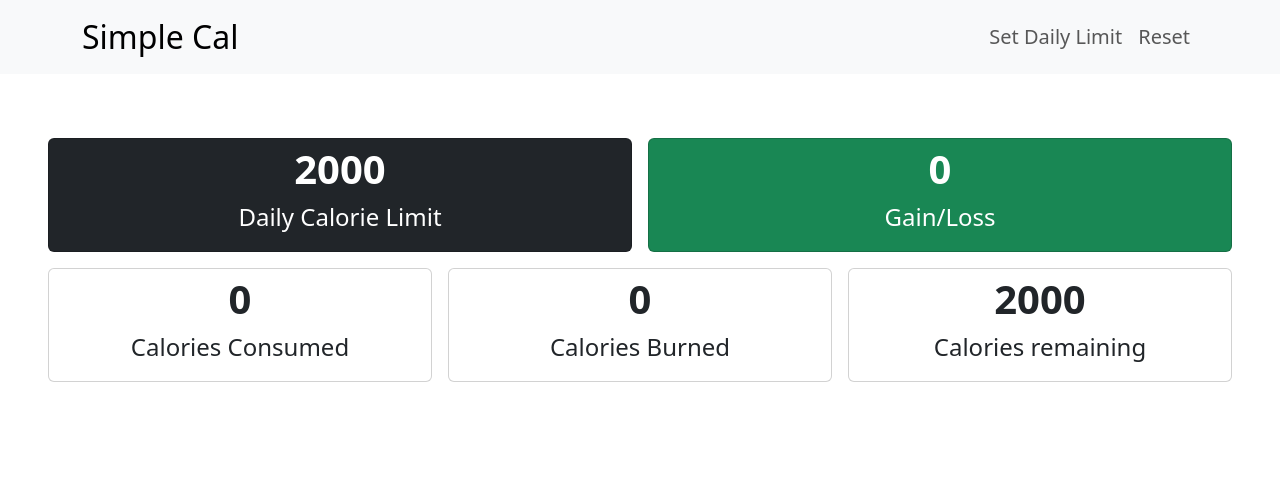
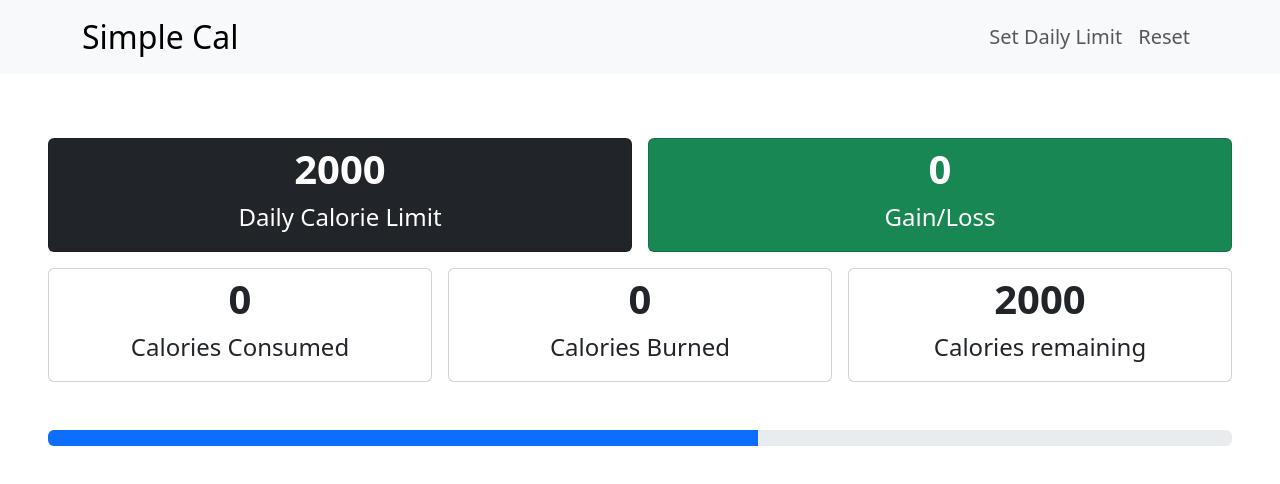
Before and after one commit to jordansbenjamin/SimpleCal_ReactProject, a React (Create React App) app: page / in a window 1280 px wide. Shown: the top 484 px of the page. Built offline with nearby package versions, Linux system fonts and the light colour scheme.

Commit message:
Implemented static progress bar

```diff
--- a/src/App.js
+++ b/src/App.js
@@ -1,4 +1,5 @@
 import NavbarHeader from './components/Navbar';
+import ProgBarComp from './components/ProgressBar';
 import DisplayStats from './components/Stats';
 
 export default function App() {
@@ -6,6 +7,7 @@ export default function App() {
     <div>
       <NavbarHeader/>
       <DisplayStats/>
+      <ProgBarComp/>
     </div>
   );
 }
--- /dev/null
+++ b/src/components/ProgressBar.jsx
@@ -0,0 +1,9 @@
+import ProgressBar from "react-bootstrap/ProgressBar";
+
+export default function ProgBarComp() {
+	return (
+		<div className="my-5 px-5">
+			<ProgressBar now={60}/>
+		</div>
+	);
+}
```
